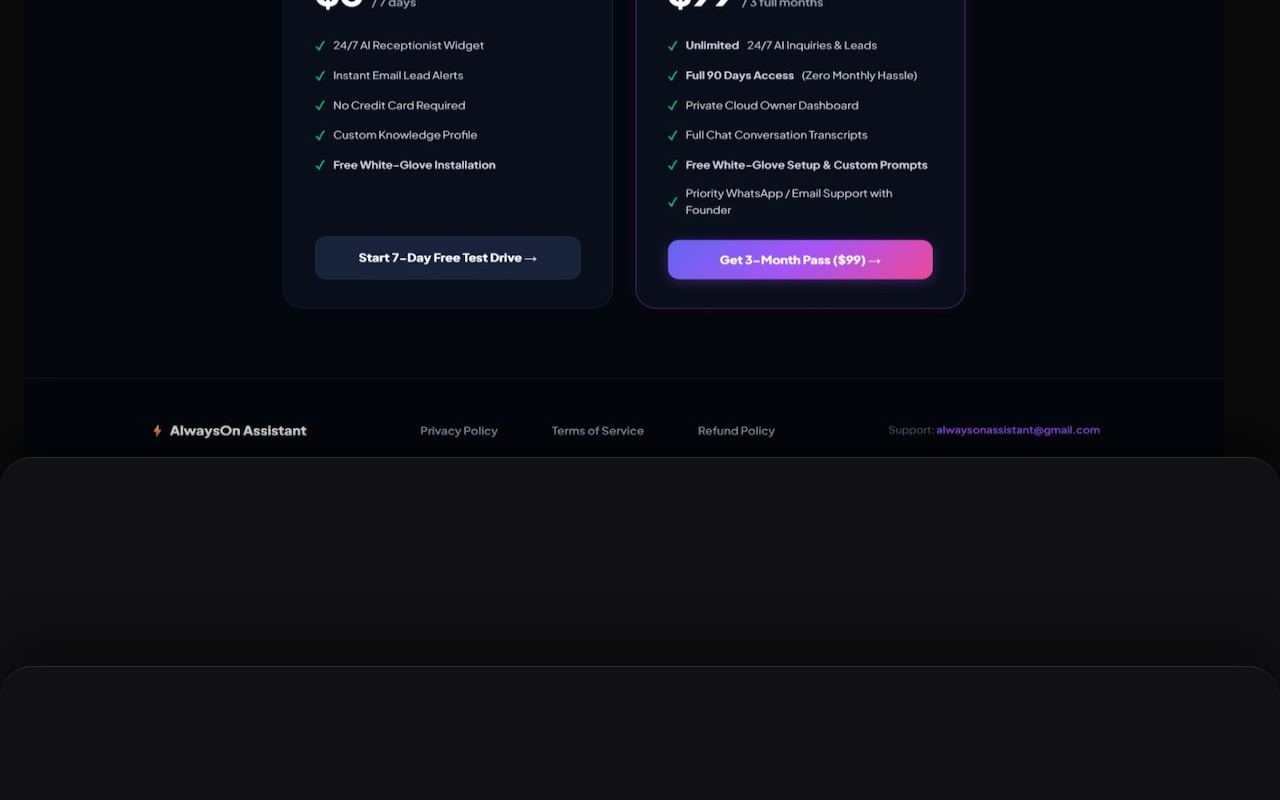
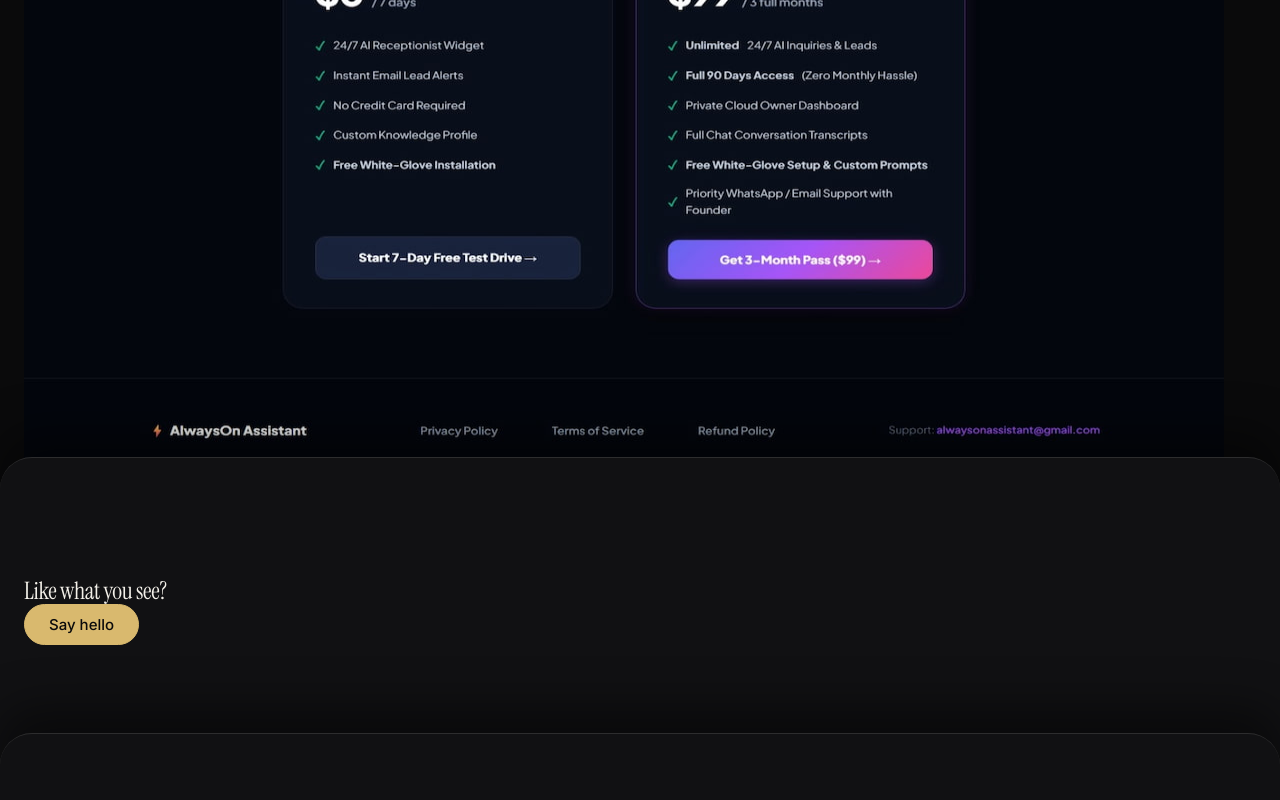
Before and after one commit to sm5233476-ops/shivam-portfolio-paper, a plain HTML site: page works.html in a window 1280 px wide. Shown: the part 9876-10676 px from the top of the page. Drawn offline with nearby package versions, Linux system fonts and the light colour scheme.

Commit message:
Update works.html

```diff
--- a/works.html
+++ b/works.html
@@ -276,7 +276,16 @@
 
     <!-- Works Next Step CTA Band (Sliding Sheet) -->
     <section id="works-cta" class="section-sheet" data-scroll-section>
-      <!-- SLOT: WORKS_CTA -->
+      <!-- START: WORKS_CTA_HTML -->
+      <div class="container works-cta-container">
+        <div class="works-cta-inner">
+          <h2 class="works-cta-title">Like what you see?</h2>
+          <div class="works-cta-action">
+            <a href="index.html#contact" class="btn btn-primary">Say hello</a>
+          </div>
+        </div>
+      </div>
+<!-- END: WORKS_CTA_HTML -->
     </section>
   </main>
 
```
